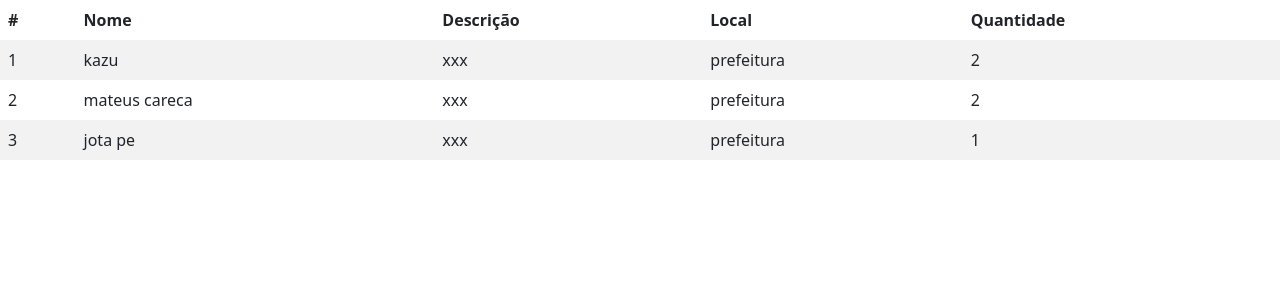
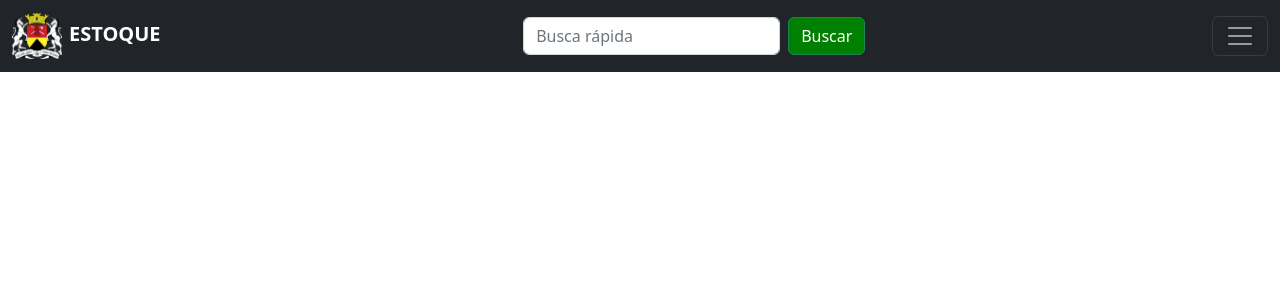
Before and after one commit to joao-pedro01/projetoGx, a React (Create React App) app: page /pecas in a window 1280 px wide. Shown: the top 300 px of the page. Built offline with nearby package versions, Linux system fonts and the light colour scheme.

Commit message:
Mudanças Header

```diff
--- a/src/App.js
+++ b/src/App.js
@@ -13,6 +13,7 @@ import {
   Route,
   Routes,
   Navigate,
+  Link,
 } from "react-router-dom";
 
 const App = () => {
@@ -22,6 +23,7 @@ const App = () => {
           <Routes>
             <Route exact path="/" element={<Login />} />
             <Route exact path="/pecas" element={<MainPage />} />
+            <Route exact path="/teste" element={<Header/>}/>
           </Routes>
         </Router>
     </div>
--- a/src/pages/header/indexHeader.jsx
+++ b/src/pages/header/indexHeader.jsx
@@ -6,31 +6,53 @@ import Navbar from 'react-bootstrap/Navbar';
 import NavDropdown from 'react-bootstrap/NavDropdown';
 import Offcanvas from 'react-bootstrap/Offcanvas';
 import '../header/styleHeader.css'
+import Logo from './assets/logo_pms.png'
+
+import {
+  BrowserRouter as Router,
+  Route,
+  Routes,
+  Navigate,
+  Link,
+} from "react-router-dom";
+
 
 function Header() {
   return (
     <>
       {[false].map((expand) => (
-        <Navbar key={expand} bg="light" expand={expand} className="mb-3">
+        <Navbar key={expand} bg="dark" expand={expand} className="mb-3" variant="dark">
           <Container fluid>
-            <Navbar.Brand href="#">SIGOMES GOLMES</Navbar.Brand>
+            <Navbar.Brand><img className='imgNav' src={Logo}></img>
+            <span className='logoNav'><strong>ESTOQUE</strong></span></Navbar.Brand>
+
+            <Form className="d-flex">
+              <Form.Control
+                type="search"
+                placeholder="Busca rápida"
+                className="me-2"
+                aria-label="search"
+              />
+              <Button className='search-button' variant="outline-success">Buscar</Button>
+            </Form>
             <Navbar.Toggle aria-controls={`offcanvasNavbar-expand-${expand}`} />
             <Navbar.Offcanvas
               id={`offcanvasNavbar-expand-${expand}`}
               aria-labelledby={`offcanvasNavbarLabel-expand-${expand}`}
               placement="end"
             >
+
               <Offcanvas.Header closeButton>
                 <Offcanvas.Title id={`offcanvasNavbarLabel-expand-${expand}`}>
-                  Offcanvas
+                  Cadastro
                 </Offcanvas.Title>
               </Offcanvas.Header>
               <Offcanvas.Body>
                 <Nav className="justify-content-end flex-grow-1 pe-3">
-                  <Nav.Link href="login">Home</Nav.Link>
-                  <Nav.Link href="#action2">Link</Nav.Link>
-                  <NavDropdown
-                    title="Dropdown"
+                  <Nav.Link href="login">Adicionar Peça</Nav.Link>
+                  <Nav.Link href="#action2">Remover Peça</Nav.Link>
+                  <NavDropdown /* */
+                    title="nao sei mais q opcao tem"
                     id={`offcanvasNavbarDropdown-expand-${expand}`}
                   >
                     <NavDropdown.Item href="#action3">Action</NavDropdown.Item>
@@ -43,15 +65,6 @@ function Header() {
                     </NavDropdown.Item>
                   </NavDropdown>
                 </Nav>
-                <Form className="d-flex">
-                  <Form.Control
-                    type="search"
-                    placeholder="Busca rápida"
-                    className="me-2"
-                    aria-label="search"
-                  />
-                  <Button variant="outline-success">Buscar</Button>
-                </Form>
               </Offcanvas.Body>
             </Navbar.Offcanvas>
           </Container>
--- a/src/pages/header/styleHeader.css
+++ b/src/pages/header/styleHeader.css
@@ -1,7 +1,15 @@
+.imgNav {
+    width:50px;
+}
 
-.d-flex button{
-    color: white;
+.logoNav {
+    padding-left: 7px;
+
 }
-.teste button {
-    background-color: gold;
+Form.d-flex button{
+    background-color: green;
+    color:white;
 }
+Form.d-flex button:hover {
+    color: black;
+}
--- a/src/pages/mainpage/indexMP.jsx
+++ b/src/pages/mainpage/indexMP.jsx
@@ -5,40 +5,8 @@ import HeaderPMS from '../header/indexHeader'
 
 const MainPage = () => {
     return (
-<Table className="tabletest" striped borderless responsive>
-      <thead>
-        <tr>
-          <th>#</th>
-          <th>Nome</th>
-          <th>Descrição<output></output></th>
-          <th>Local</th>
-          <th>Quantidade</th>
-        </tr>
-      </thead>
-      <tbody>
-        <tr>
-          <td>1</td>
-          <td>kazu </td>
-          <td>xxx</td>
-          <td>prefeitura</td>
-          <td>2</td>
-        </tr>
-        <tr>
-          <td>2</td>
-          <td>mateus careca</td>
-          <td>xxx</td>
-          <td>prefeitura</td>
-          <td>2</td>
-        </tr>
-        <tr>
-          <td>3</td>
-          <td>jota pe</td>
-          <td>xxx</td>
-          <td>prefeitura</td>
-          <td>1</td>
-        </tr>
-      </tbody>
-    </Table>
+  <HeaderPMS/>
+
     );
 }
 export default MainPage;
```
Lines whose indentation alone changed are shown as unchanged.
